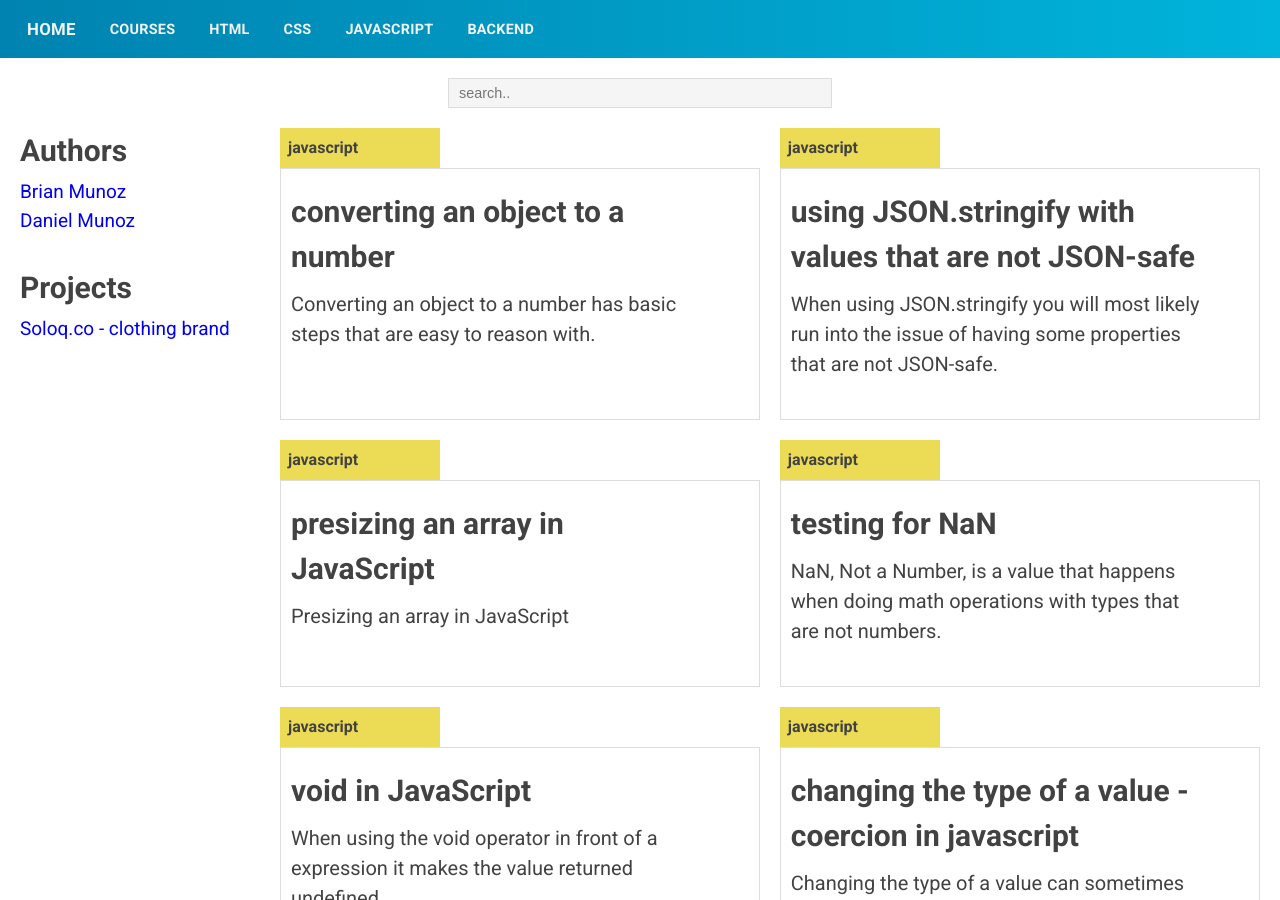
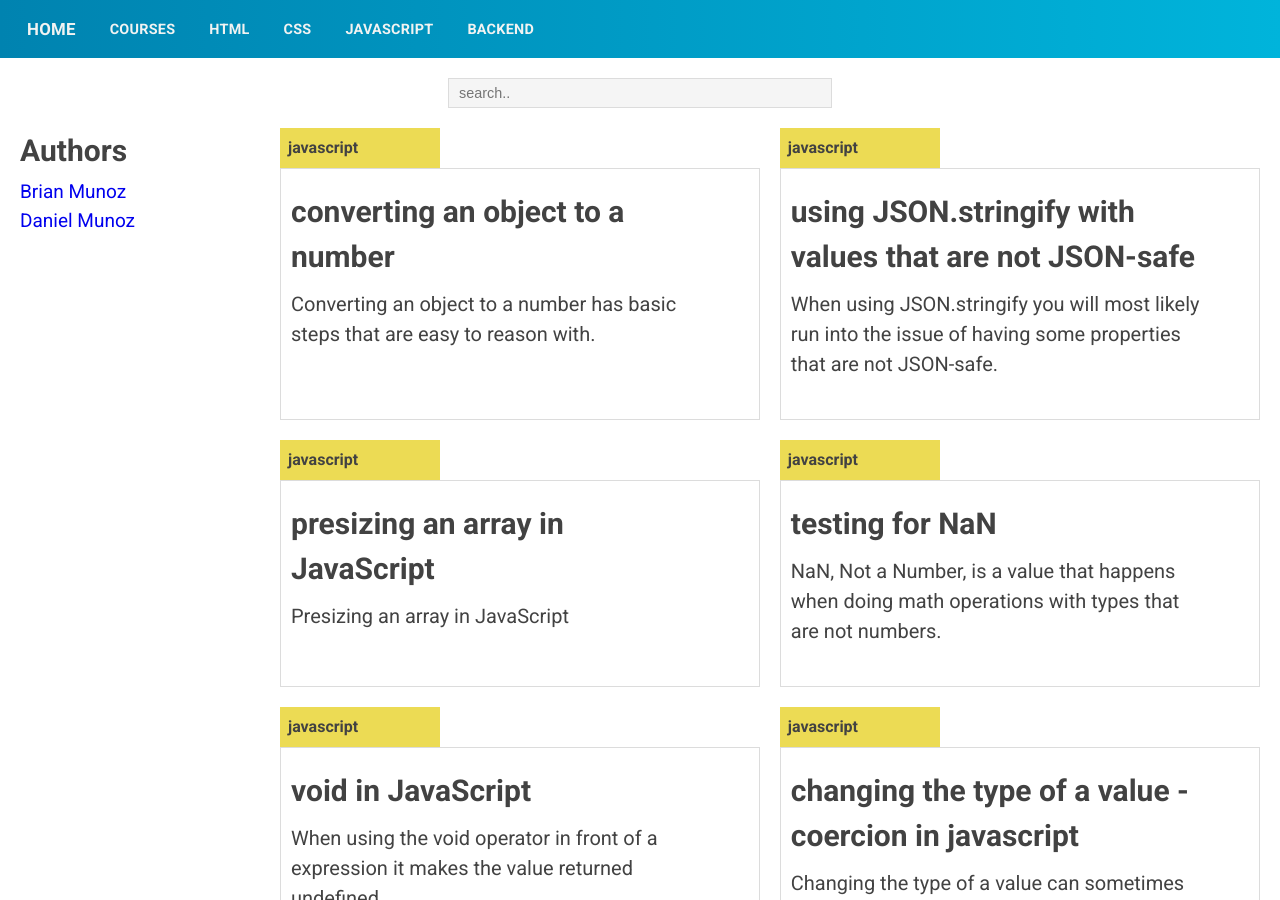
Before and after one commit to codinglead/codinglead.github.io, a Jekyll site: the page built from index.html, in a window 1280 px wide and 900 px high. Built offline with Jekyll 4.4.1, drawn with Linux system fonts in a browser that asks for light colours; comment, search, counter and statistics services are not loaded.

Commit message:
remove projects section

```diff
--- a/_includes/sidebar.html
+++ b/_includes/sidebar.html
@@ -15,16 +15,4 @@
       </li>
     </ul>
   </div>
-
-  <div class="sidebar__contain">
-    <h3 class="sidebar__title">Projects</h3>
-
-    <ul class="sidebar__list">
-      <li>
-        <a href="https://soloq.co">
-          Soloq.co - clothing brand
-        </a>
-      </li>
-    </ul>
-  </div>
 </div>
```
